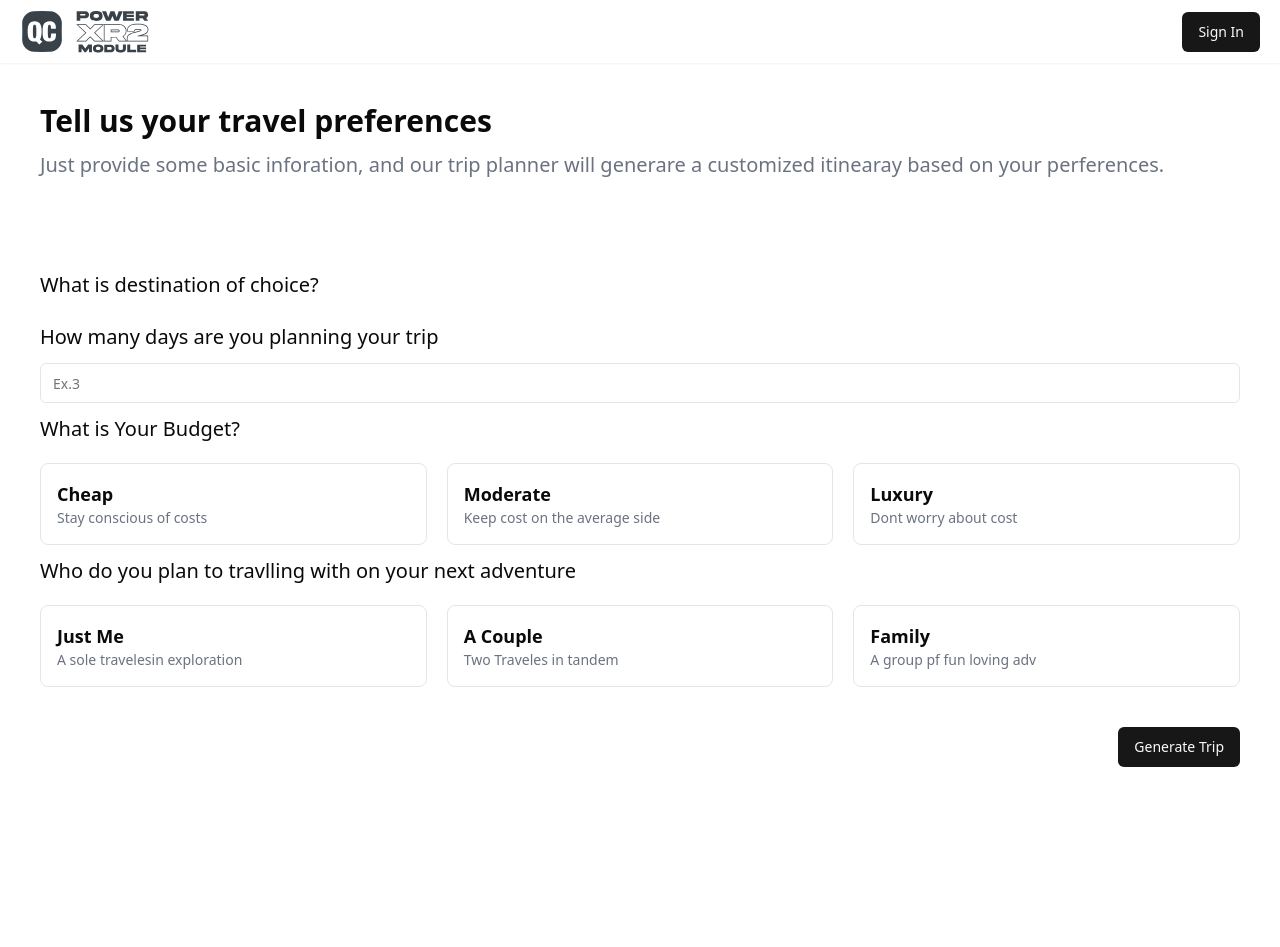
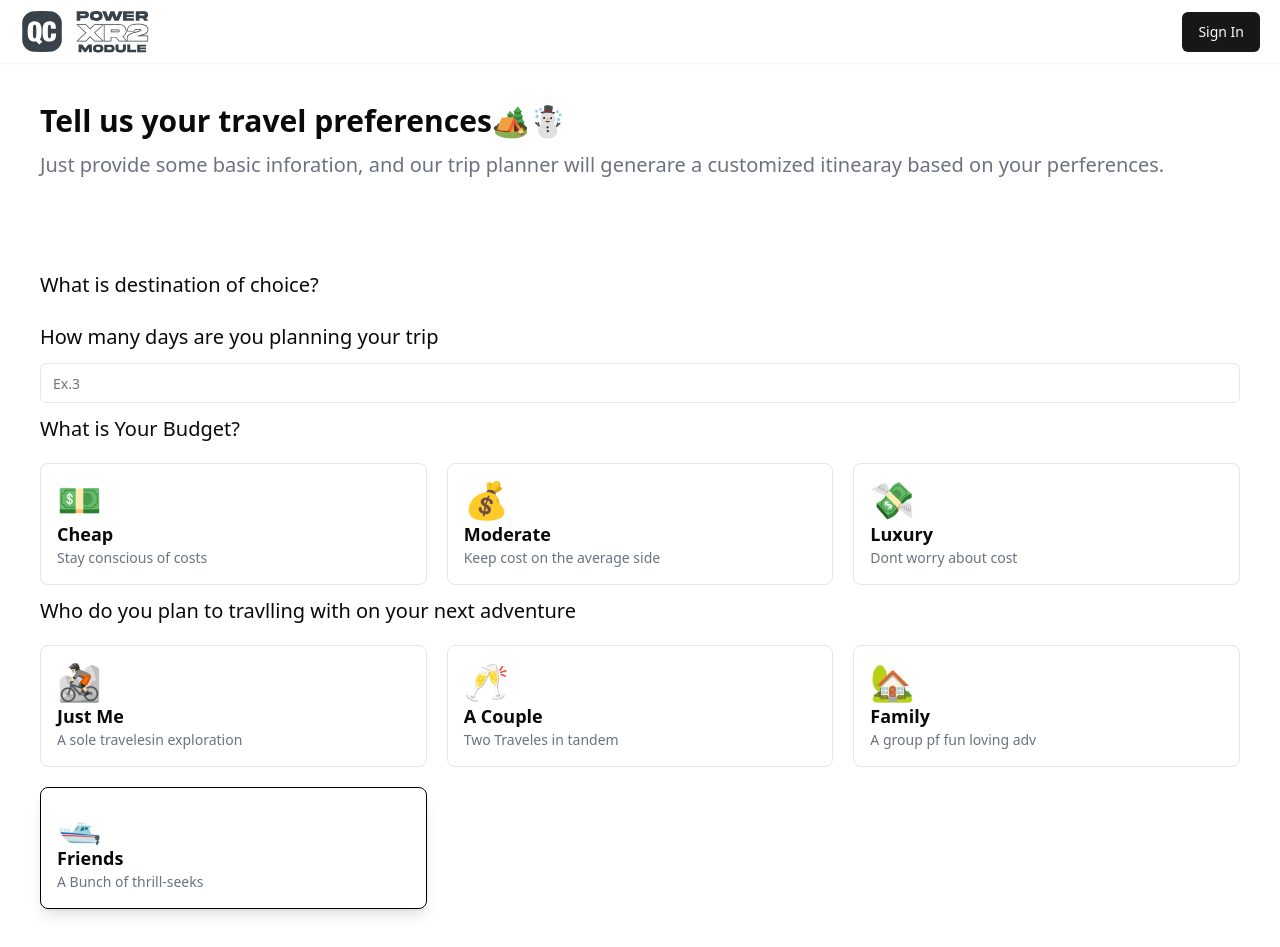
Before and after one commit to suraj1922/AI-Trip-Planner, a React (Vite) app: page /create-trip in a window 1280 px wide. Shown: the top 947 px of the page. Before the commit the page ends 807 px from the top, so only its background shows below. Built offline with nearby package versions, Linux system fonts and the light colour scheme.

Commit message:
`Added icons to SelectTravelersList and SelectBudgetOptions, and added OnGenerateTrip function to CreateTrip component`

```diff
--- a/src/constant/option.jsx
+++ b/src/constant/option.jsx
@@ -3,23 +3,29 @@ export const SelectTravelesList = [
         id:1,
         title:'Just Me',
         desc: 'A sole travelesin exploration',
-        icons:'',
+        icons:'🚵🏻',
         people:1,
     },
     {
         id:2,
         title:'A Couple',
         desc: 'Two Traveles in tandem',
-        icons:'',
+        icons:'🥂',
         people:2,
     },
     {
         id:3,
         title:'Family',
         desc:'A group pf fun loving adv',
-        icons:'',
+        icons:'🏡',
         people: '3 to 4 People',
     },
+    {
+        id:4,
+        title:'Friends',
+        desc:'A Bunch of thrill-seeks',
+        icons:'🛥️',
+    }
 ]
 
 export const SelectBudgetOptions= [
@@ -27,18 +33,18 @@ export const SelectBudgetOptions= [
         id:1,
         title:'Cheap',
         desc:'Stay conscious of costs',
-        icons:'',
+        icons:'💵',
     },
     {
         id:2,
         title:'Moderate',
         desc:'Keep cost on the average side',
-        icons:'',
+        icons:'💰',
     },
     {
         id:3,
         title:'Luxury',
         desc:'Dont worry about cost',
-        icons:'',
+        icons:'💸',
     }
 ]
--- a/src/create-trip/index.jsx
+++ b/src/create-trip/index.jsx
@@ -9,6 +9,8 @@ function CreateTrip() {
   const [place, setPlace] = useState();
   const [formData, setFormData] = useState([]);
   const handleInputChange = (name,value)=>{
+
+
     setFormData({
       ...formData,
       [name]:value,
@@ -20,9 +22,14 @@ function CreateTrip() {
   },[formData])
 
 
+  const OnGenerateTrip=()=>{
+    if(formData?.noOdDays>5){
+      return;
+    }
+  }
   return (
     <div className='sm:px-10 md:px-32 lg:px-56 xl:px-10 px-5 mt-10'>
-      <h2 className='font-bold text-3xl'>Tell us your travel preferences</h2>
+      <h2 className='font-bold text-3xl'>Tell us your travel preferences🏕️☃️</h2>
       <p className='mt-3 text-gray-500 text-xl'>Just provide some basic inforation, and our trip planner will generare a customized itinearay based on your perferences.</p>
 
       <div className='mt-20 flex flex-col gap-10'>
@@ -78,7 +85,7 @@ function CreateTrip() {
       </div>
 
       <div className='my-10 justify-end flex'>
-      <Button>Generate Trip</Button>
+      <Button onClick={OnGenerateTrip}>Generate Trip</Button>
       </div>
     </div>
 
```
